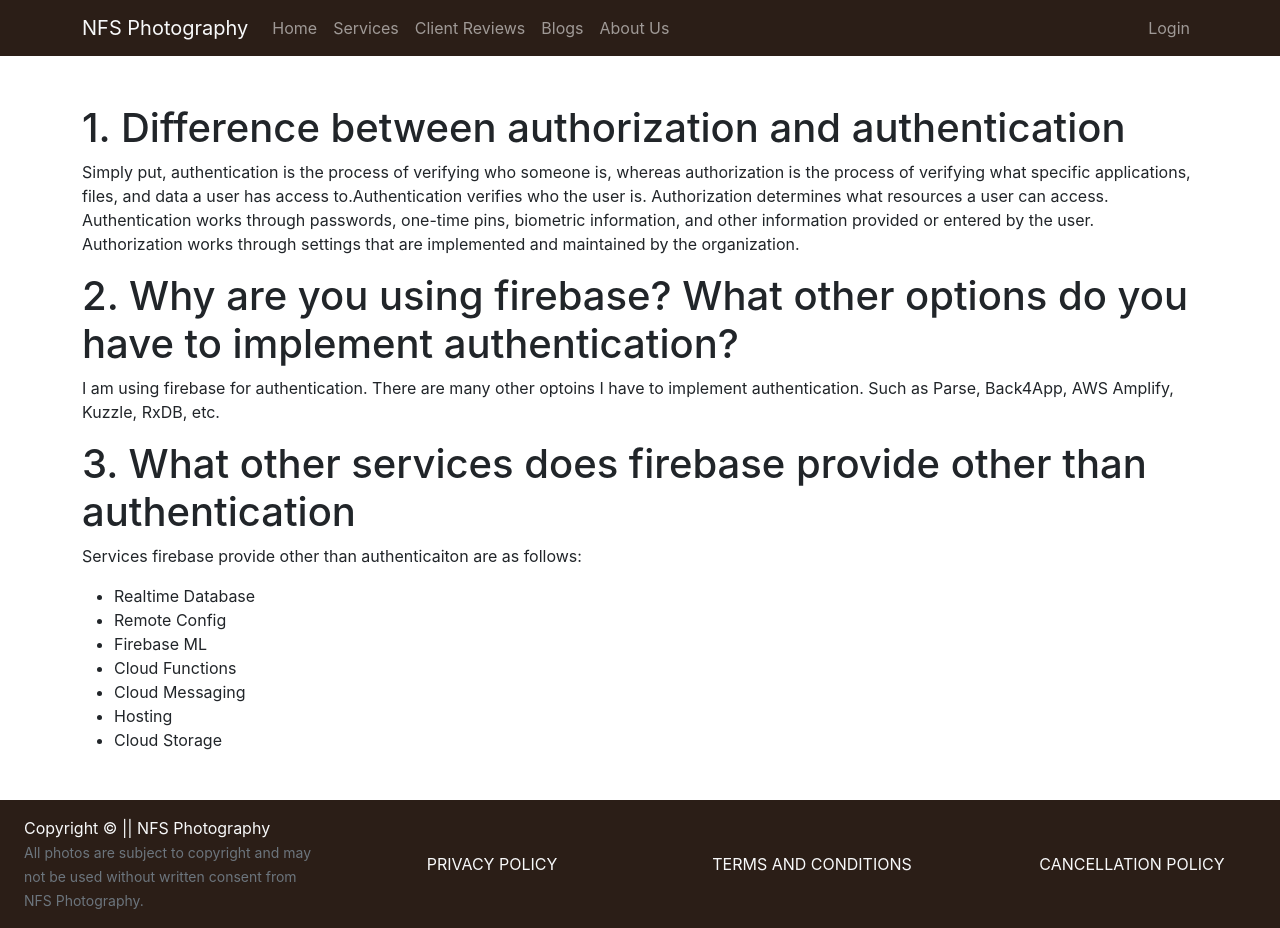
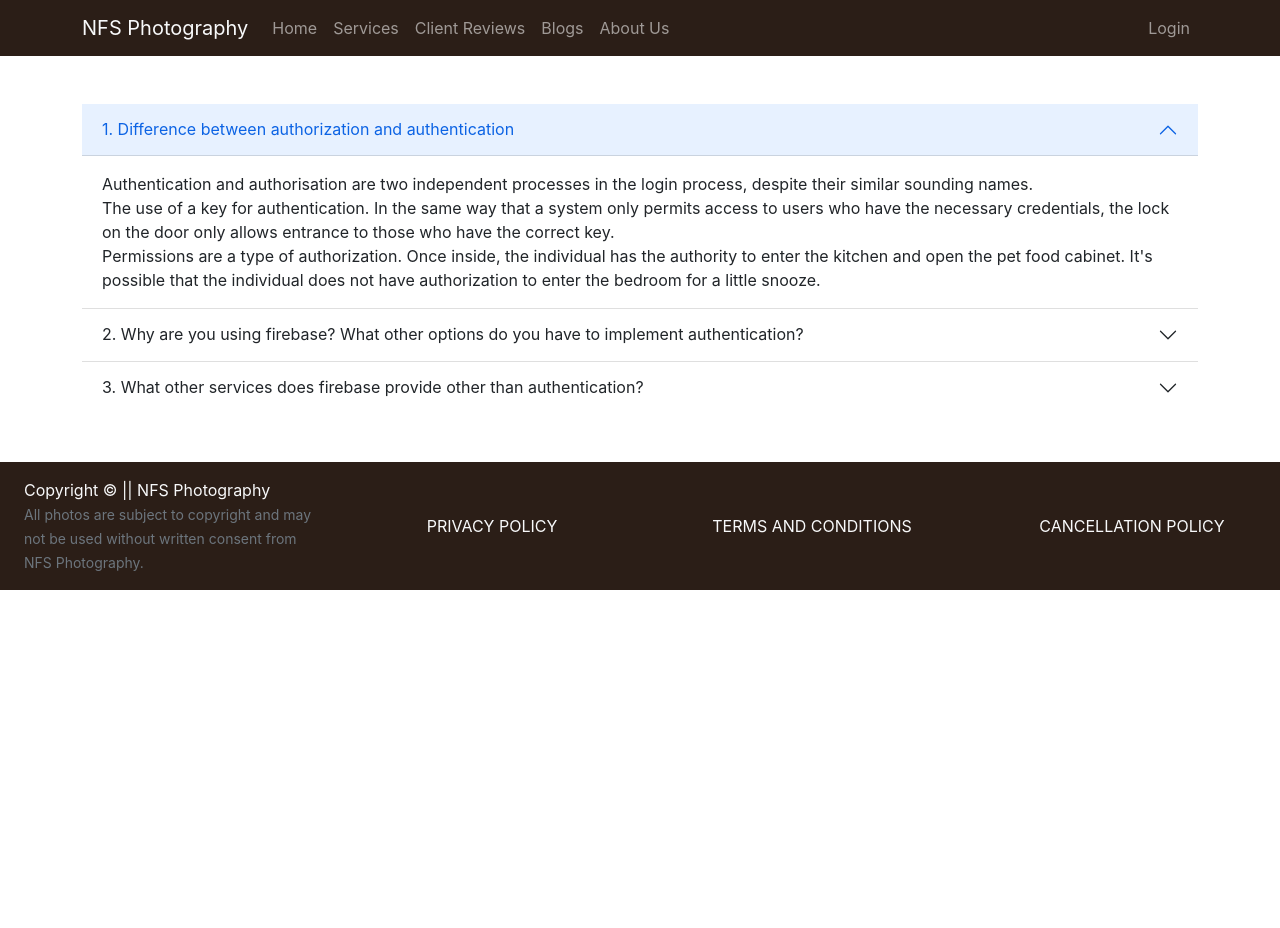
Before and after one commit to nafish08/nfs-photography, a React (Create React App) app: page /blogs in a window 1280 px wide. After the commit the page ends 800 px from the top, so only its background shows below. Built offline with nearby package versions, Linux system fonts and the light colour scheme; no server answers.

Commit message:
Accordation added to Blogs page

```diff
--- a/src/Pages/About/About.js
+++ b/src/Pages/About/About.js
@@ -3,15 +3,15 @@ import profile from '../../images/about/profile.jpg';
 
 const About = () => {
     return (
-        <div className=' p-5'>
-            <img className='w-50 rounded-pill border border-5 mx-auto d-block m-5' src={profile} alt="" />
+        <div className='p-5'>
+            <img className='w-25 rounded-pill border border-5 mx-auto d-block m-5' src={profile} alt="" />
             <h2 className='text-center'>Md. Nafish Sadik</h2>
-            <p className='text-center'>I've had a keen interest in computers and programming since my undergraduate days.
+            <p className='mx-auto text-center w-50'>I've had a keen interest in computers and programming since my undergraduate days.
                 My objective is to become a skilled web developer capable of producing professional and helpful online apps
                 with commercial value. I'm looking for a junior software developer position at a reputable software company
                 that will help me achieve my goal.
             </p>
-            <p className='text-center fw-bold text-secondary'>
+            <p className='text-center mx-auto fw-bold text-secondary w-50'>
                 I'll learn new frameworks and stay up to speed on new features so that I can keep up with the latest trends.
                 I intend to work diligently to improve my abilities.
             </p>
--- a/src/Pages/Blogs/Blogs.js
+++ b/src/Pages/Blogs/Blogs.js
@@ -1,20 +1,46 @@
 import React from 'react';
+import { Accordion } from 'react-bootstrap';
 
 const Blogs = () => {
     return (
         <div className='container my-5'>
-            <h1>1. Difference between authorization and authentication</h1>
-            <p>Simply put, authentication is the process of verifying who someone is,
-                whereas authorization is the process of verifying what specific applications,
-                files, and data a user has access to.Authentication verifies who the user is.
-                Authorization determines what resources a user can access. Authentication works
-                through passwords, one-time pins, biometric information, and other information
-                provided or entered by the user. Authorization works through settings that are
-                implemented and maintained by the organization.</p>
-            <h1>2. Why are you using firebase? What other options do you have to implement authentication?</h1>
-            <p>I am using firebase for authentication. There are many other optoins I have to
-                implement authentication. Such as Parse, Back4App, AWS Amplify, Kuzzle, RxDB, etc.</p>
-            <h1>3. What other services does firebase provide other than authentication</h1>
+            <Accordion defaultActiveKey="0" flush>
+                <Accordion.Item eventKey="0">
+                    <Accordion.Header>1. Difference between authorization and authentication</Accordion.Header>
+                    <Accordion.Body>
+                        Authentication and authorisation are two independent processes in the login process,
+                        despite their similar sounding names.<br />
+                        The use of a key for authentication. In the same way that a system only permits access
+                        to users who have the necessary credentials, the lock on the door only allows entrance
+                        to those who have the correct key.<br />
+                        Permissions are a type of authorization. Once inside, the individual has the authority
+                        to enter the kitchen and open the pet food cabinet. It's possible that the individual
+                        does not have authorization to enter the bedroom for a little snooze.
+                    </Accordion.Body>
+                </Accordion.Item>
+                <Accordion.Item eventKey="1">
+                    <Accordion.Header>2. Why are you using firebase? What other options do you have to implement authentication?</Accordion.Header>
+                    <Accordion.Body>
+                        For authentication, I'm using Firebase. Because Firebase Authentication intends to make creating safe authentication
+                        systems simple while also enhancing end-user sign-in and onboarding. I have a lot of alternatives to firebase that I can use.
+                        Such as:<br />
+                        <ul>
+                            <li>Back4App</li>
+                            <li>Parse</li>
+                            <li>AWS Amplify</li>
+                            <li>Backendless</li>
+                            <li>Kuzzle</li>
+                            <li>Supabase</li>
+                            <li>Appwrite</li>
+                            <li>Hasura</li>
+                            <li>Nhost</li>
+                            <li>Deployd</li>
+                        </ul>
+                    </Accordion.Body>
+                </Accordion.Item>
+                <Accordion.Item eventKey="2">
+                    <Accordion.Header>3. What other services does firebase provide other than authentication?</Accordion.Header>
+                    <Accordion.Body>
                         <p>Services firebase provide other than authenticaiton are as follows:</p>
                         <ul>
                             <li>Realtime Database</li>
@@ -25,6 +51,9 @@ const Blogs = () => {
                             <li>Hosting</li>
                             <li>Cloud Storage</li>
                         </ul>
+                    </Accordion.Body>
+                </Accordion.Item>
+            </Accordion>
         </div>
     );
 };
--- a/src/Pages/Home/Banner/Banner.js
+++ b/src/Pages/Home/Banner/Banner.js
@@ -15,8 +15,8 @@ const Banner = () => {
                     alt="First slide"
                 />
                 <Carousel.Caption>
-                    <h3>First slide label</h3>
-                    <p>Nulla vitae elit libero, a pharetra augue mollis interdum.</p>
+                    <h3>Hassle-Free Booking</h3>
+                    <p>There will be no difficulties in making a reservation. You can always cancel your reservation while staying inside the specified time frame.</p>
                 </Carousel.Caption>
             </Carousel.Item>
             <Carousel.Item>
@@ -27,8 +27,8 @@ const Banner = () => {
                 />
 
                 <Carousel.Caption>
-                    <h3>Second slide label</h3>
-                    <p>Lorem ipsum dolor sit amet, consectetur adipiscing elit.</p>
+                    <h3>Top-Rated Photographers</h3>
+                    <p>You will be assigned a top-rated professional photographer with extensive expertise.</p>
                 </Carousel.Caption>
             </Carousel.Item>
             <Carousel.Item>
@@ -39,8 +39,8 @@ const Banner = () => {
                 />
 
                 <Carousel.Caption>
-                    <h3>Third slide label</h3>
-                    <p>Praesent commodo cursus magna, vel scelerisque nisl consectetur.</p>
+                    <h3>Intelligent Editing</h3>
+                    <p>Professional AI-based editing with suitable color coloring is provided by us.</p>
                 </Carousel.Caption>
             </Carousel.Item>
         </Carousel>
--- a/src/Pages/Home/Service/Service.js
+++ b/src/Pages/Home/Service/Service.js
@@ -14,7 +14,7 @@ const Service = ({ service }) => {
             <Card className='card_style'>
                 <Card.Img variant="top image_style" src={img} />
                 <Card.Body className='text-center'>
-                    <Card.Title className='text-info'>{name}</Card.Title>
+                    <Card.Title className='text-warning'>{name}</Card.Title>
                     <Card.Text className='text-light'>
                         {description}
                         <br />
```
Lines whose indentation alone changed are shown as unchanged.
